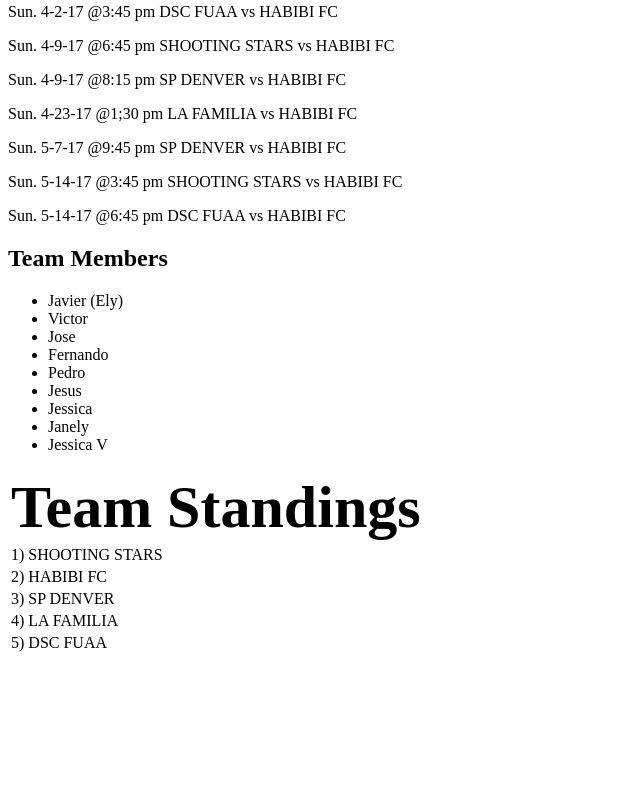
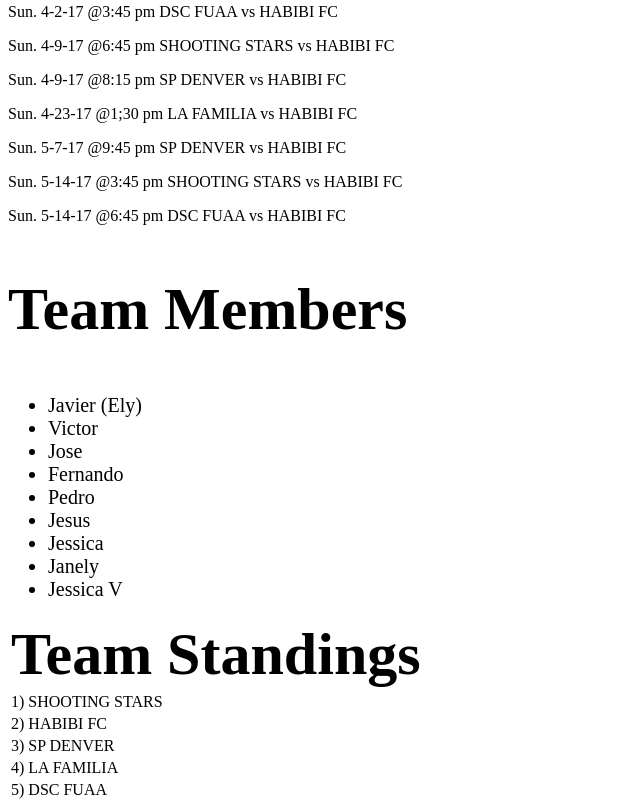
Before and after one commit to 845612/Soccer, a plain HTML site: page index.html in a window 1280 px wide. Shown: the part 899-1709 px from the top of the page, without its empty margins (0-640 px from the left). Before the commit the page ends 1562 px from the top, so only its background shows below. Drawn offline with Linux system fonts and the light colour scheme.

Commit message:
font change

```diff
--- a/style.css
+++ b/style.css
@@ -9,3 +9,9 @@ th{
   width:75%;
   height:auto;
 }
+h2{
+  font-size:60px;
+}
+li{
+  font-size:20px;
+}
```
